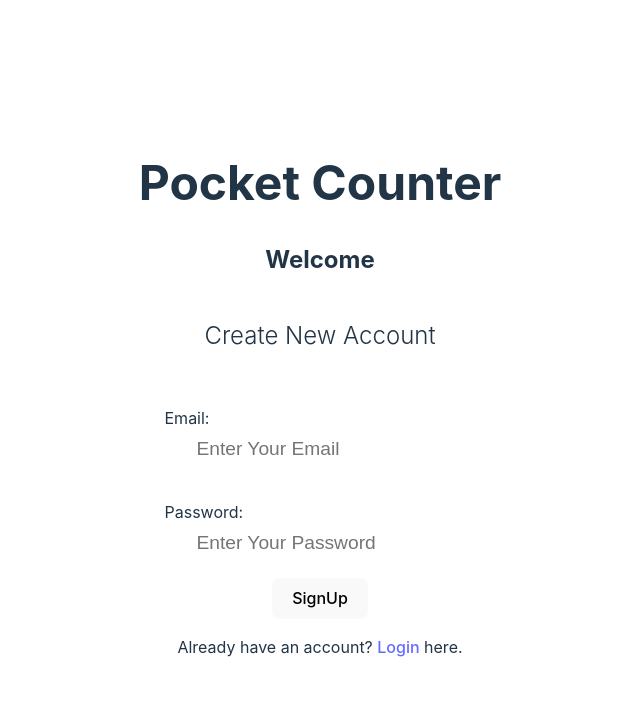
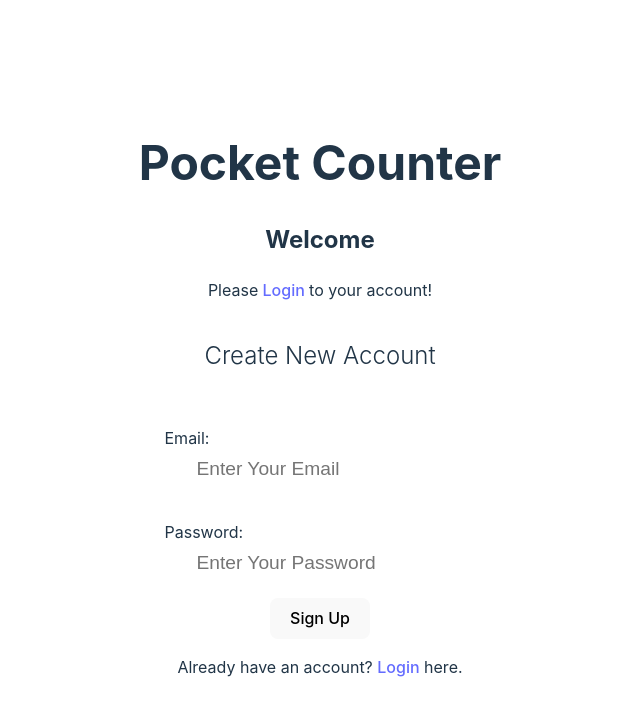
Before and after one commit to fa125had/vite-practice, a React (Vite) app: page /register in a window 1280 px wide. Shown: the top 716 px of the page, without its empty margins (320-960 px from the left). Built offline with nearby package versions, Linux system fonts and the light colour scheme; no server answers.

Commit message:
fix signup bug, add login link to root page

```diff
--- a/src/Components/Auth/SignUp/SignUp.jsx
+++ b/src/Components/Auth/SignUp/SignUp.jsx
@@ -19,9 +19,9 @@ export const SignUp = () => {
     }
   }
 
-  const signup = submit => {
+  const signUp = submit => {
     submit.preventDefault()
-    const signupForm = document.getElementById('signup-form')
+    const signupForm = document.getElementById('signUp__form')
     setIsLoading(true)
     setError(null)
     signupForm.style.pointerEvents = 'none'
@@ -48,7 +48,7 @@ export const SignUp = () => {
   return (
     <div className={styles.authenticationForm__wrapper}>
       <form
-        onSubmit={signup}
+        onSubmit={signUp}
         id='signUp__form'
         className={styles.authenticationForm__form}>
         <h2 className={styles.authenticationForm__header}>
@@ -80,7 +80,7 @@ export const SignUp = () => {
           onChange={changeHandler}
         />
         <button className={styles.authenticationForm__button} type='submit'>
-          SignUp
+          Sign Up
         </button>
       </form>
       {error && (
--- a/src/Components/Root/Root.jsx
+++ b/src/Components/Root/Root.jsx
@@ -1,10 +1,11 @@
-import { Outlet } from 'react-router-dom'
+import { Outlet, Link } from 'react-router-dom'
 
 export const Root = () => {
   return (
     <div>
       <h1>Pocket Counter</h1>
       <h2>Welcome</h2>
+      <p>Please<Link to='/login'> Login </Link>to your account!</p>
       <Outlet />
     </div>
   )
```
